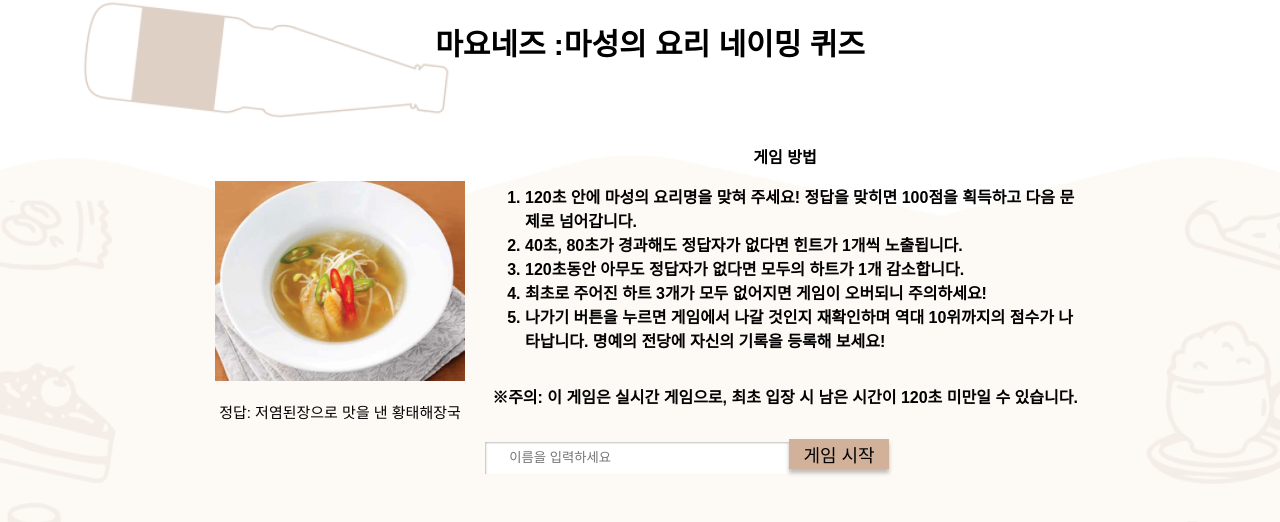
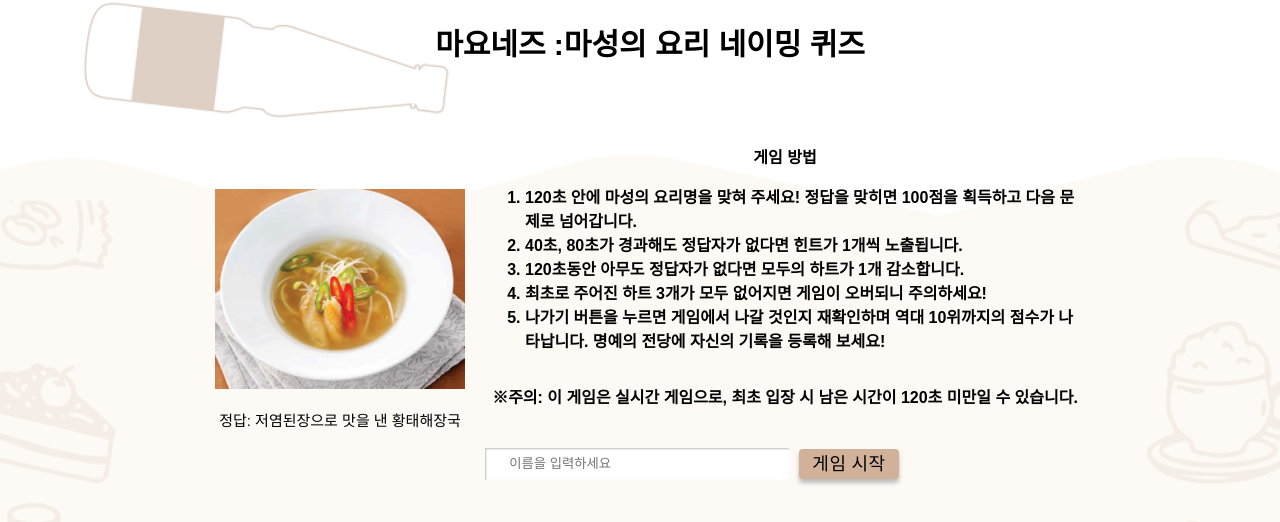
Before and after one commit to mayonnaise-game/mayonnaise-frontend, a Next.js app: page / in a window 1280 px wide. Shown: the top 522 px of the page. Built offline with nearby package versions, Linux system fonts and the light colour scheme; a web font is replaced by a local one.

Commit message:
chore: change button style

```diff
--- a/src/components/home/home.styles.ts
+++ b/src/components/home/home.styles.ts
@@ -1,7 +1,7 @@
 "use client";
 
 import styled from "@emotion/styled";
-import { Box, Snackbar } from "@mui/material";
+import { Box, Snackbar, Button } from "@mui/material";
 import Image from "next/image";
 
 export const BackgroundImg = styled(Image)`
@@ -28,7 +28,8 @@ export const Title = styled(Box)`
   font-size: 30px;
 `;
 
-export const LandingButton = styled.button`
+export const LandingButton = styled(Button)`
+  margin: 10px;
   width: 100px;
   height: 30px;
   font-size: 18px;
@@ -41,8 +42,6 @@ export const LandingButton = styled.button`
     background-color: #c1a18a;
   }
 `;
-
-export const CopySnackBar = styled(Snackbar)``;
 
 export const InfoBox = styled(Box)`
   display: flex;
```
